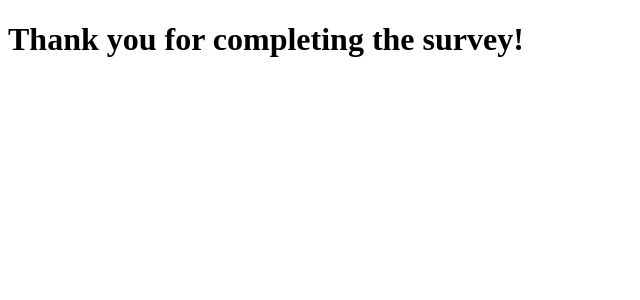
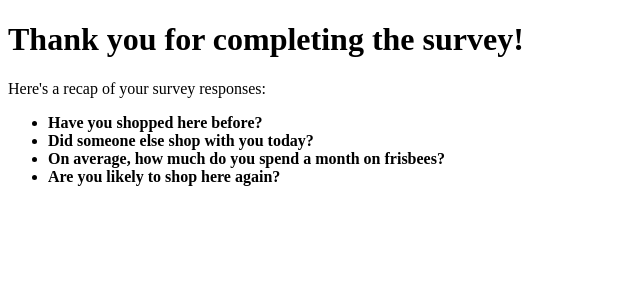
Before and after one commit to thedvo/Flask_Survey, a Flask app: page /done in a window 1280 px wide. Shown: the top 300 px of the page, without its empty margins (0-640 px from the left). Run offline with Flask 2, Linux system fonts and the light colour scheme; the visitor is signed in with stand-in values (Sample User, id 1).

Commit message:
Updated completed page

```diff
--- a/app.py
+++ b/app.py
@@ -71,5 +71,7 @@
 
 @app.route('/done')
 def show_thanks():
+    responses = session['responses']
+    question = survey.questions
     """Shows thank you message to user once survey is complete"""
-    return render_template('completed.html')
+    return render_template('completed.html', survey=survey, responses = responses)
--- a/templates/completed.html
+++ b/templates/completed.html
@@ -4,4 +4,14 @@
 {% block content%}
 <h1>Thank you for completing the survey!</h1>
 
+<p>Here's a recap of your survey responses:</p>
+<ul>
+    {% for question in survey.questions %}
+         <li>
+             <b>{{question.question}}</b>
+             <i>{{responses[loop.index0]}}</i>
+            </li>
+    {% endfor %}
+</ul>
+
 {% endblock %}
```
